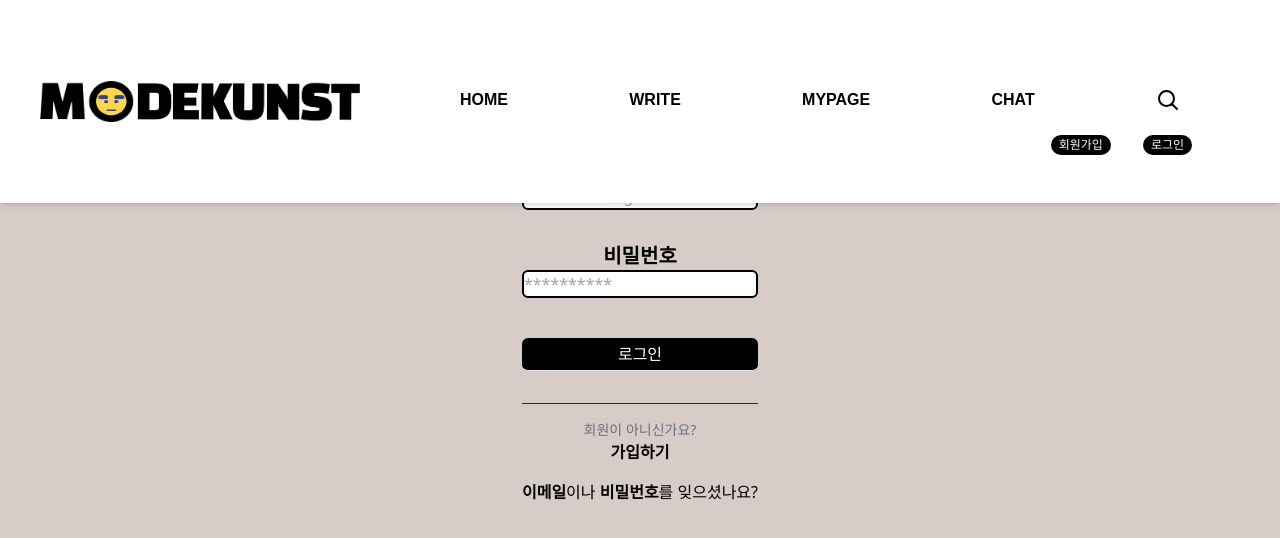
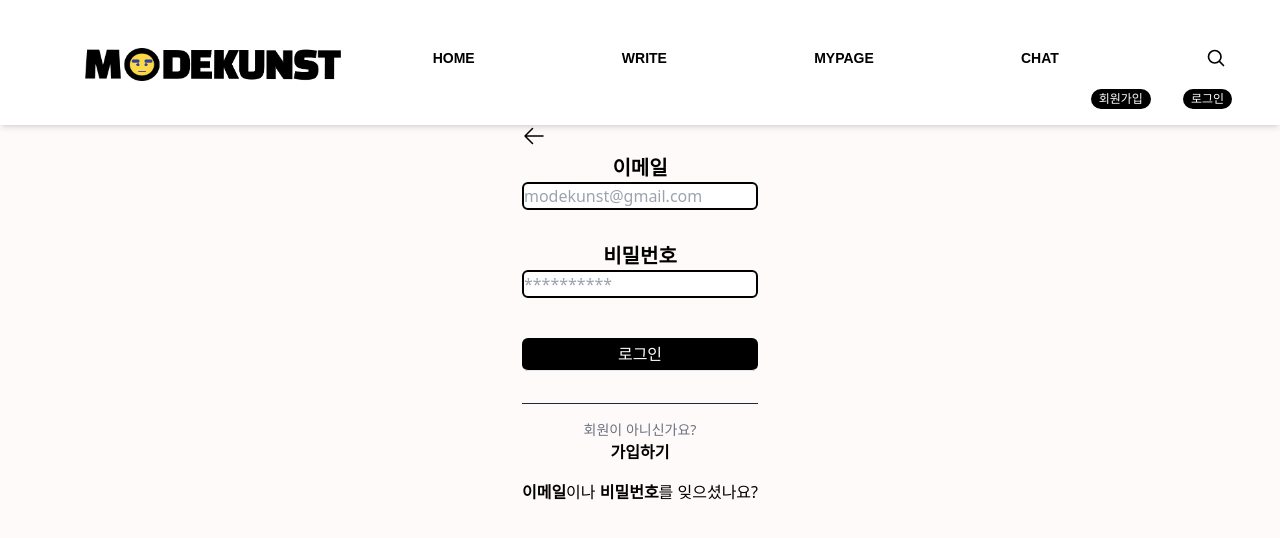
Before and after one commit to codestates-beb/BEB-06-FINAL-ModeKunst, a React (Create React App) app in the folder client/: page /login in a window 1280 px wide. Shown: the top 538 px of the page. Built offline with nearby package versions, Linux system fonts and the light colour scheme; no server answers; a web font is replaced by a local one.

Commit message:
:art: Feat: CHANGE 헤더 반응형 추가

```diff
--- a/client/src/components/common/Header.js
+++ b/client/src/components/common/Header.js
@@ -16,7 +16,6 @@ const tokenVariants = {
 };
 
 export default function Header() {
-  // loggedInUserInfo = 로그인된 유저 정보 & isLoggedIn = 유저의 로그인 여부(불리언)
   const { userInfo: loggedInUserInfo, isLoggedIn } = useSelector(
     state => state.user
   );
@@ -39,7 +38,7 @@ export default function Header() {
       setIsSearchModal(false);
   };
 
-  const toggleMenu = () => {
+  const toggleMenuHandler = () => {
     setIsToggleMenu(prevState => !prevState);
   };
 
@@ -57,7 +56,10 @@ export default function Header() {
       }
       setIsTokenBtnClicked(prevState => !prevState);
     } catch (error) {
-      console.log(error.toString());
+      Swal.fire({
+        icon: "error",
+        text: "토큰 및 마일리지 정보를 불러올 수 없습니다.",
+      });
     }
   };
 
@@ -74,7 +76,7 @@ export default function Header() {
           icon: "success",
           text: "로그아웃 되었습니다",
         });
-        toggleMenu();
+        toggleMenuHandler();
         dispatch(logout());
         navigate("/");
       }
@@ -82,24 +84,23 @@ export default function Header() {
   };
 
   return (
-    // lg: prefix -> lg 크기 이후 부터 적용될 스타일
-    <nav className="fixed top-0 left-0 right-0 px-10 py-20 flex flex-col justify-center items-center select-none shadow-md bg-white lg:flex-row lg:py-12 lg:space-x-10">
-      <header>
+    <nav className="z-10 fixed top-0 left-0 right-0 py-8 flex flex-col justify-center items-center select-none shadow-md bg-white tablet:py-14 desktop:flex-row desktop:justify-between desktop:items-start desktop:py-0 desktop:pt-12 desktop:pb-4">
+      <header className="w-1/3 tablet:w-3/8 desktop:w-3/7">
         <Link to="/">
-          <img alt="logo" src={logo} className="max-w-xs" />
+          <img alt="logo" src={logo} className="w-full mx-auto desktop:w-3/5" />
         </Link>
         {/* 햄버거 메뉴 */}
         <motion.button
           whileHover={{ rotateZ: 180, transition: { duration: 0.26 } }}
-          onClick={toggleMenu}
-          className="p-1 absolute top-20 right-8 lg:hidden"
+          onClick={toggleMenuHandler}
+          className="absolute top-8 left-8 tablet:top-14 desktop:hidden"
         >
           <svg
             fill="none"
             viewBox="0 0 24 24"
             strokeWidth={2}
             stroke="currentColor"
-            className="w-8 h-8"
+            className="w-5 h-5 tablet:w-6 tablet:h-6"
           >
             <path
               strokeLinecap="round"
@@ -112,39 +113,38 @@ export default function Header() {
       <div
         ref={menuRef}
         className={cls(
-          "mt-10 space-y-4 lg:flex lg:flex-col lg:grow lg:px-12",
+          "mt-8 space-y-4 desktop:mt-0 desktop:grow desktop:flex desktop:flex-col desktop:pr-12",
           isToggleMenu ? "flex flex-col" : "hidden"
         )}
       >
-        {/* 메뉴 이동 네비게이션(홈, 글작성, 마이페이지, 채팅, 검색 순) */}
-        <ul className="flex flex-col justify-between space-y-6 text-center text-base font-title font-bold lg:flex-row lg:space-y-0">
+        <ul className="flex flex-col justify-between space-y-3 text-center text-sm font-title font-semibold desktop:flex-row desktop:space-y-0">
           <li
-            onClick={toggleMenu}
-            className="px-3 hover:scale-110 cursor-pointer"
+            onClick={toggleMenuHandler}
+            className="px-1.5 hover:scale-110 cursor-pointer"
           >
             <Link to="/">HOME</Link>
           </li>
           <li
-            onClick={toggleMenu}
-            className="px-3 hover:scale-110 cursor-pointer"
+            onClick={toggleMenuHandler}
+            className="px-1.5 hover:scale-110 cursor-pointer"
           >
             <Link to="/write">WRITE</Link>
           </li>
           <li
-            onClick={toggleMenu}
-            className="px-3 hover:scale-110 cursor-pointer"
+            onClick={toggleMenuHandler}
+            className="px-1.5 hover:scale-110 cursor-pointer"
           >
             <Link to={`/user/${loggedInUserInfo.nickname}`}>MYPAGE</Link>
           </li>
           <li
-            onClick={toggleMenu}
-            className="px-3 hover:scale-110 cursor-pointer"
+            onClick={toggleMenuHandler}
+            className="px-1.5 hover:scale-110 cursor-pointer"
           >
             <Link>CHAT</Link>
           </li>
           <li
-            onClick={toggleMenu}
-            className="px-3 hover:scale-110 cursor-pointer"
+            onClick={toggleMenuHandler}
+            className="px-1.5 hover:scale-110 cursor-pointer"
           >
             <button onClick={() => setIsSearchModal(true)}>
               <svg
@@ -152,7 +152,7 @@ export default function Header() {
                 viewBox="0 0 24 24"
                 strokeWidth={2}
                 stroke="currentColor"
-                className="w-6 h-6"
+                className="w-5 h-5"
               >
                 <path
                   strokeLinecap="round"
@@ -165,8 +165,26 @@ export default function Header() {
         </ul>
         {/* 로그인 & 회원가입 */}
         {isLoggedIn ? (
-          <div className="self-end flex items-center space-x-4 text-xs text-white">
-            <div className="relative">
+          <div className="self-end flex flex-col items-center space-y-2 text-xs text-white desktop:items-end">
+            <button
+              onClick={logoutHandler}
+              className="px-2 py-0.5 rounded-full hover:scale-105 bg-black"
+            >
+              로그아웃
+            </button>
+            <div className="relative flex items-center space-x-2">
+              <span
+                onClick={toggleMenuHandler}
+                className="self-end text-xs text-black font-medium"
+              >
+                <Link
+                  to={`/user/${loggedInUserInfo.nickname}`}
+                  className="text-indigo-800 text-sm font-semibold"
+                >
+                  {loggedInUserInfo.nickname}
+                </Link>{" "}
+                님, Ready to Change?
+              </span>
               <button onClick={tokenInfoHandler} className="hover:scale-110">
                 <svg
                   xmlns="http://www.w3.org/2000/svg"
@@ -189,7 +207,7 @@ export default function Header() {
                     initial="initial"
                     animate="visible"
                     exit="invisible"
-                    className="flex flex-col items-center absolute -bottom-16 -left-4 text-black font-medium bg-slate-100 px-4 pt-3 pb-3 shadow-md rounded-lg before:content-[''] before:absolute before:w-3 before:h-3 before:-top-1 before:left-5 before:rotate-45 before:bg-slate-100"
+                    className="flex flex-col items-center absolute -left-20 -bottom-16 text-black text-xs font-medium bg-slate-100 px-4 pt-3 pb-3 shadow-md rounded-lg before:content-[''] before:absolute before:w-3 before:h-3 before:-top-1 before:right-24 before:rotate-45 before:bg-slate-100 desktop:-left-40 desktop:before:right-4"
                   >
                     <button
                       onClick={() => setIsTokenBtnClicked(false)}
@@ -209,43 +227,28 @@ export default function Header() {
                         />
                       </svg>
                     </button>
-                    <span className="text-yellow-500 font-bold">
+                    <span className="text-yellow-500 text-sm font-bold">
                       {tokenInfo.token_amount} {tokenInfo.token_symbol}{" "}
-                      <span className="text-black font-medium">보유 중</span>
+                      <span className="text-black text-xs font-medium">
+                        보유 중
+                      </span>
                     </span>
-                    <span className="text-indigo-600 font-semibold">
-                      {tokenInfo.address}
-                    </span>
+                    <span className="text-indigo-600">{tokenInfo.address}</span>
                   </motion.div>
                 ) : null}
               </AnimatePresence>
             </div>
-            <span className="self-end text-xs text-black font-medium">
-              <Link
-                to={`/user/${loggedInUserInfo.nickname}`}
-                className="text-indigo-800 text-sm font-semibold"
-              >
-                {loggedInUserInfo.nickname}
-              </Link>{" "}
-              님, Ready to Change?
-            </span>
-            <button
-              onClick={logoutHandler}
-              className="px-2 py-0.5 rounded-full hover:scale-105 bg-black"
-            >
-              로그아웃
-            </button>
           </div>
         ) : (
           <div className="self-end space-x-8 text-xs text-white">
             <button
-              onClick={toggleMenu}
+              onClick={toggleMenuHandler}
               className="px-2 py-0.5  rounded-full hover:scale-105 bg-black"
             >
               <Link to="/signup">회원가입</Link>
             </button>
             <button
-              onClick={toggleMenu}
+              onClick={toggleMenuHandler}
               className="px-2 py-0.5 rounded-full hover:scale-105 bg-black"
             >
               <Link to="/login">로그인</Link>
--- a/client/src/index.css
+++ b/client/src/index.css
@@ -19,5 +19,5 @@
 }
 
 body {
-  background-color: #d7ccc8;
+  background-color: #fffafa;
 }
--- a/client/src/store/user.js
+++ b/client/src/store/user.js
@@ -51,7 +51,7 @@ export const userState = createSlice({
   extraReducers: builder => {
     builder
       .addCase(login.pending, (state, action) => {
-          console.log(action);
+        // console.log(action);
       })
       .addCase(login.fulfilled, (state, action) => {
         const userData = action.payload;
--- a/client/tailwind.config.js
+++ b/client/tailwind.config.js
@@ -3,10 +3,9 @@ module.exports = {
   content: ["./src/**/*.{js,jsx,ts,tsx}"],
   theme: {
     screens: {
-      sm: "576px",
-      md: "768px",
-      lg: "992px",
-      xl: "1200px",
+      // 이전까지는 모바일
+      tablet: "770px", // ~ 1279px 태블릿
+      desktop: "1280px", // ~ 큰 데스크탑
     },
     extend: {
       fontFamily: {
```
Lines whose indentation alone changed are shown as unchanged.
